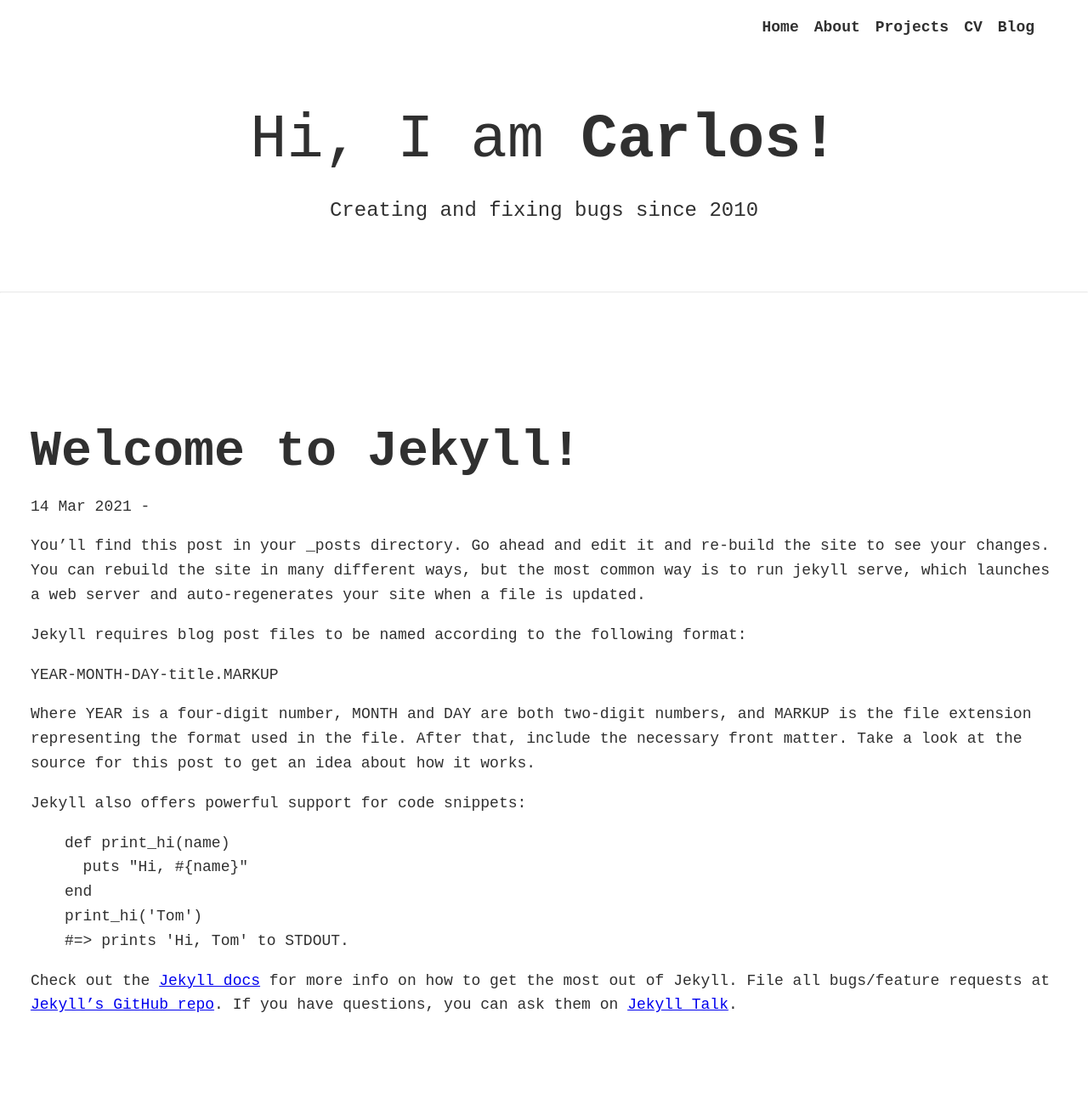
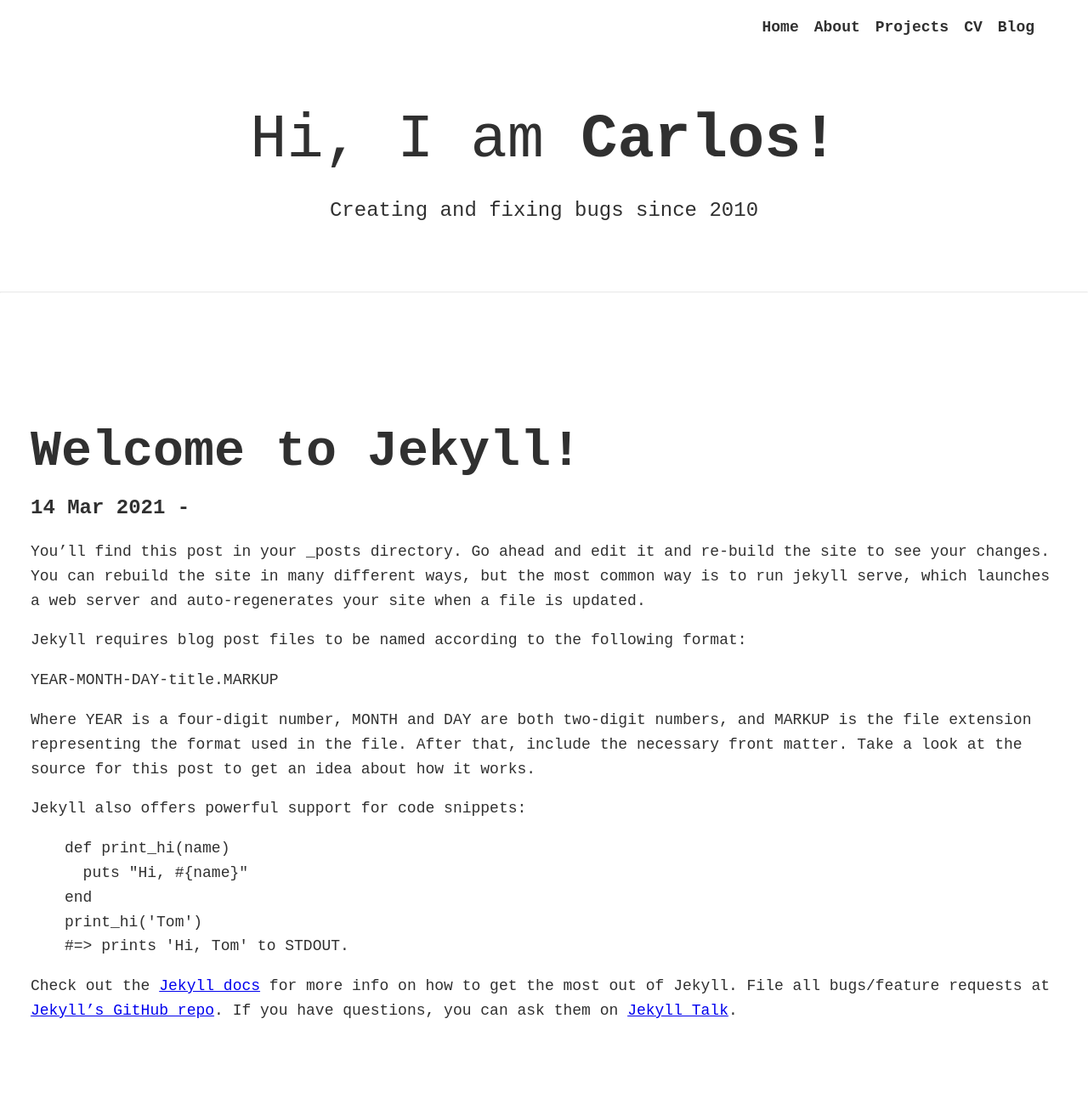
Before and after one commit to carlosghabrous/carlosghabrous.github.io, a Jekyll site: the page built from blog/_posts/2021-03-14-welcome-to-jekyll.markdown, in a window 1280 px wide. Shown: the whole page at 85% size. Built offline with Jekyll 4.4.1, drawn with Linux system fonts in a browser that asks for light colours; nearby versions of some CDN libraries.

Commit message:
Correct blog post class

```diff
--- a/_layouts/post.html
+++ b/_layouts/post.html
@@ -3,6 +3,6 @@
 ---
 <section class="blog_post">
     <h2 class="section__title">{{ page.title }}</h2>
-    <p class="blog_post__date">{{ page.date | date_to_string }} - {{ page.author }}</p>
+    <p class="blog_post--meta">{{ page.date | date_to_string }} - {{ page.author }}</p>
     {{ content }}
 </section>
```
